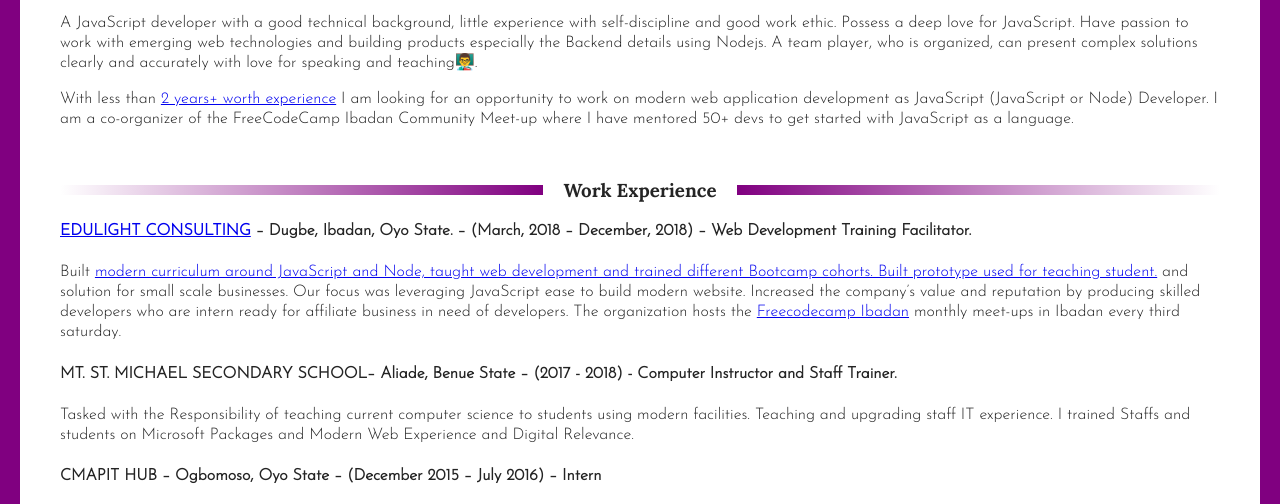
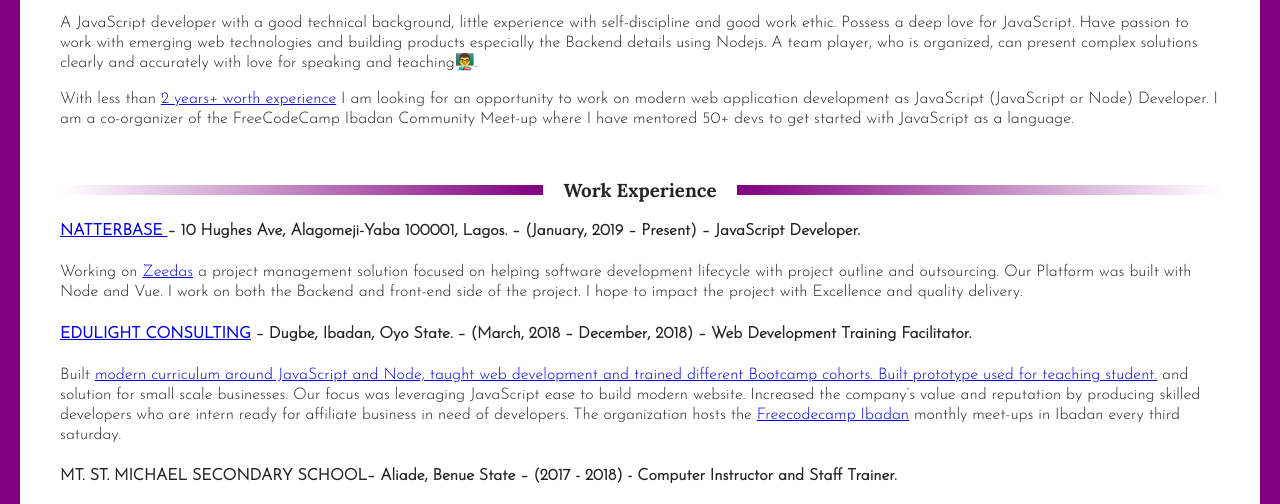
Before and after one commit to Oluwasetemi/master-cv, a website: page index.html in a window 1280 px wide. Shown: the part 237-741 px from the top of the page. Drawn offline with Linux system fonts and the light colour scheme.

Commit message:
added natterbase to work experience

```diff
--- a/index.html
+++ b/index.html
@@ -58,6 +58,10 @@
     <div class="work-experience">
       <section>
         <h3>Work Experience</h3>
+        <h4><a href="http://natterbase.com/">NATTERBASE </a> – 10 Hughes Ave, Alagomeji-Yaba 100001, Lagos. – (January, 2019 – Present) – JavaScript Developer.</h4>
+        <article>
+          Working on <a href="https://zeedas.com">Zeedas</a> a project management solution focused on helping software development lifecycle with project outline and outsourcing. Our Platform was built with Node and Vue. I work on both the Backend and front-end side of the project. I hope to impact the project with Excellence and quality delivery.
+        </article>
         <h4><a href="http://www.edulightconsulting.com.ng/">EDULIGHT CONSULTING</a> – Dugbe, Ibadan, Oyo State. – (March, 2018 – December, 2018) – Web Development Training Facilitator.</h4>
         <article>
           Built <a href="https://github.com/EduLight-Consulting">modern curriculum around JavaScript and Node, taught web development and trained different Bootcamp cohorts. Built prototype used for teaching student.</a> and solution for small scale businesses. Our focus was leveraging JavaScript ease to build modern website. Increased the company’s value and reputation by producing skilled developers who are intern ready for affiliate business in need of developers. The organization hosts the <a href="http://fcc-ibadan.netlify.com">Freecodecamp Ibadan</a> monthly meet-ups in Ibadan every third saturday.
```
